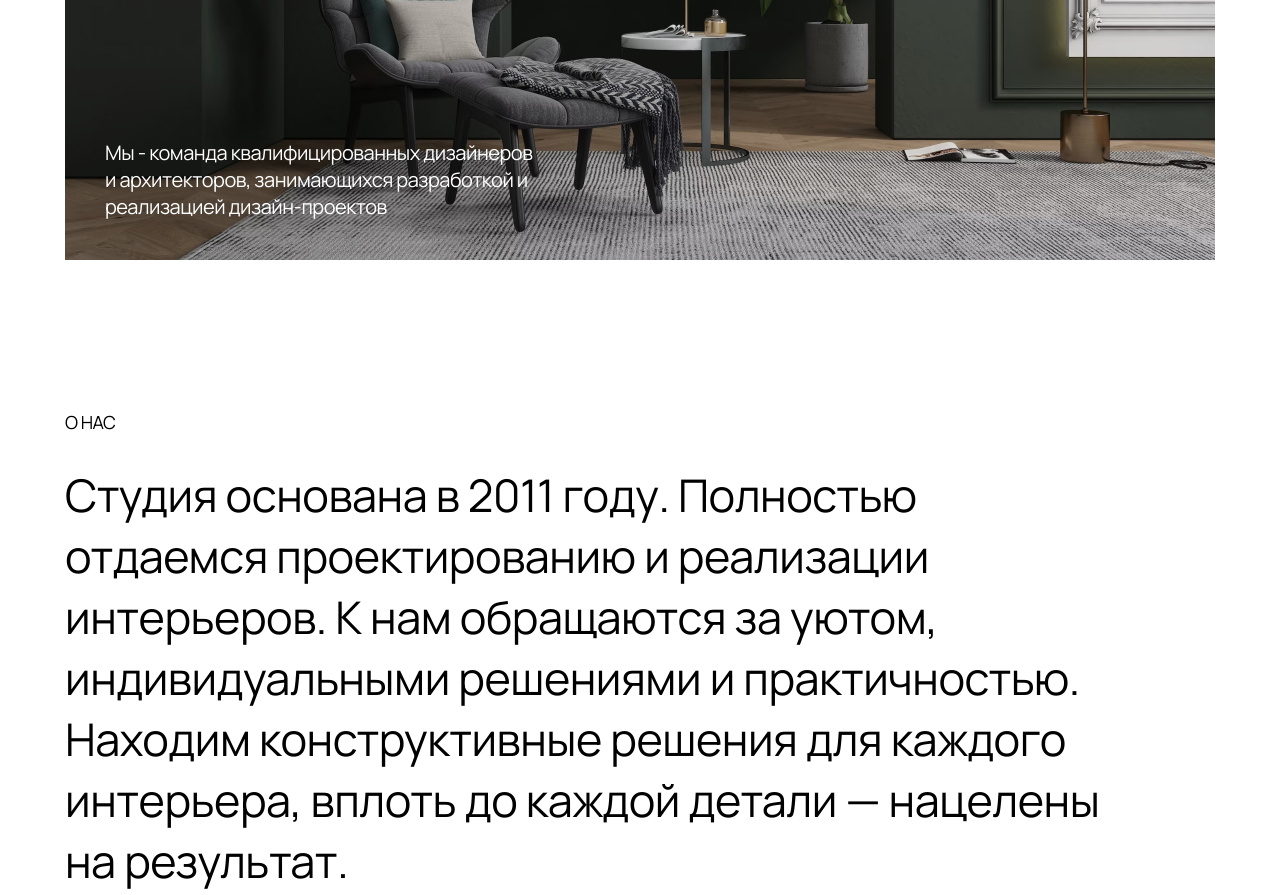
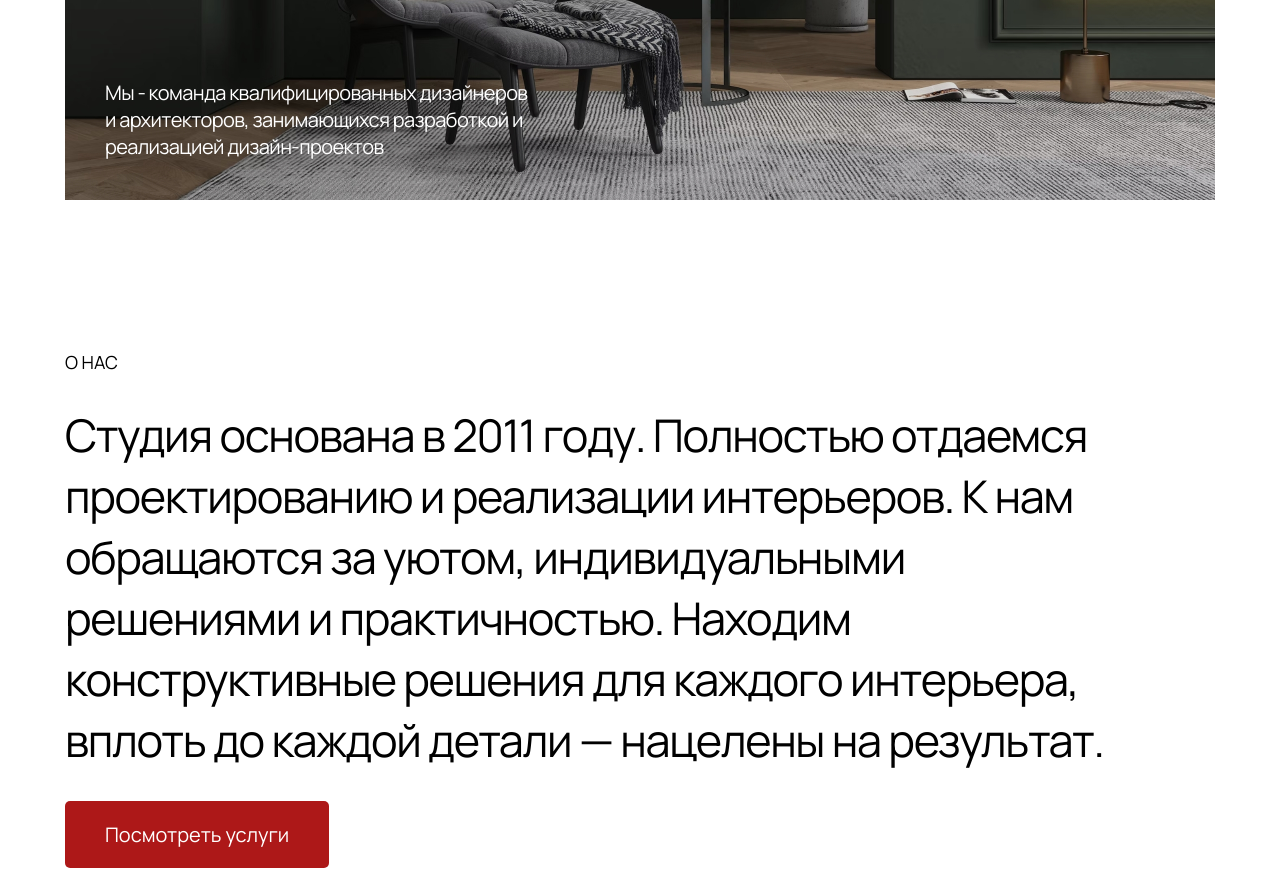
Before and after one commit to Petr791/ex-metrica, a plain HTML site: page index.html in a window 1280 px wide. Shown: the part 520-1415 px from the top of the page. After the commit the page ends 1388 px from the top, so only its background shows below. Drawn offline with Linux system fonts and the light colour scheme.

Commit message:
Update style.css

```diff
--- a/css/style.css
+++ b/css/style.css
@@ -8,7 +8,6 @@ body {
 body {
     overflow-x: hidden;
     font-family: "Manrope", sans-serif;
-    letter-spacing: -0.03em;
     background-color: #ffffff;
 }
 
@@ -34,6 +33,7 @@ body {
     font-size: 60px;
     font-weight: 400;
     line-height: 60px;
+    letter-spacing: -0.03em;
     color: #121212;
 }
 
@@ -55,6 +55,7 @@ body {
     font-size: 20px;
     font-weight: 400;
     line-height: 27px;
+    letter-spacing: -0.03em;
     color: #ffffff;
 }
 
@@ -78,6 +79,7 @@ body {
     font-size: 45px;
     font-weight: 400;
     line-height: 61px;
+    letter-spacing: -0.03em;
 }
 
 .about__btn {
```
